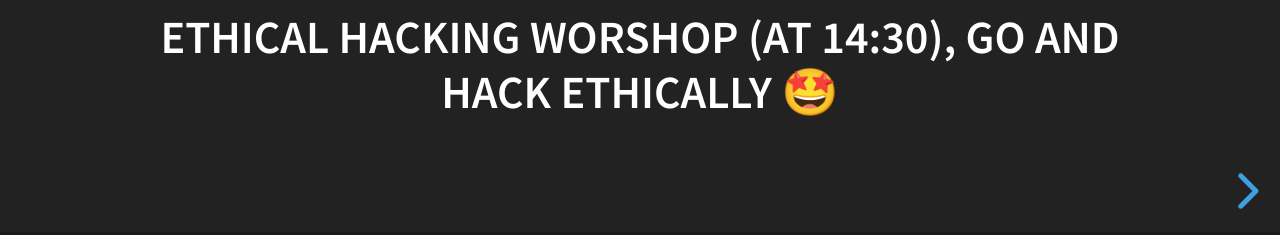
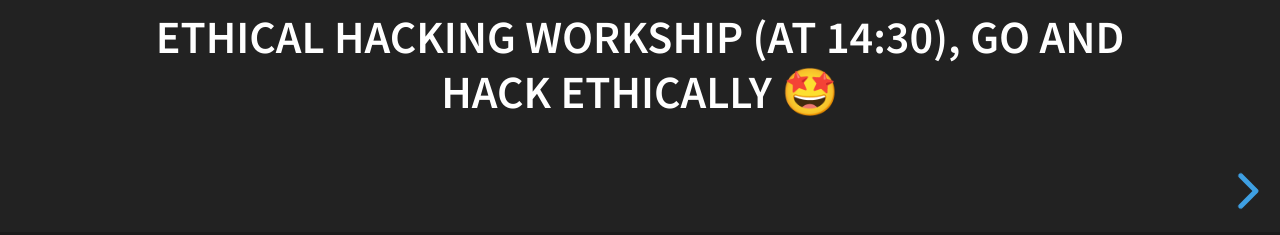
Before and after one commit to Calebp98/hackmedTimer, a website: page index.html in a window 1280 px wide. Shown: the part 565-800 px from the top of the page. Drawn offline with Linux system fonts and the light colour scheme.

Commit message:
ethocal hacking update

```diff
--- a/index.html
+++ b/index.html
@@ -91,7 +91,7 @@ var x = setInterval(function() {
 		}
 	}else if(days==0){
 		if(true){
-			document.getElementById("message").innerHTML = "ethical hacking worshop (at 14:30), go and hack ethically 🤩"
+			document.getElementById("message").innerHTML = "ethical hacking workship (at 14:30), go and hack ethically 🤩"
 		}
 		else if(true){
 			document.getElementById("message").innerHTML = "it's almost matt parker's worshop (at 14:00), go and buildy flasky web appy things 🤩"
```
